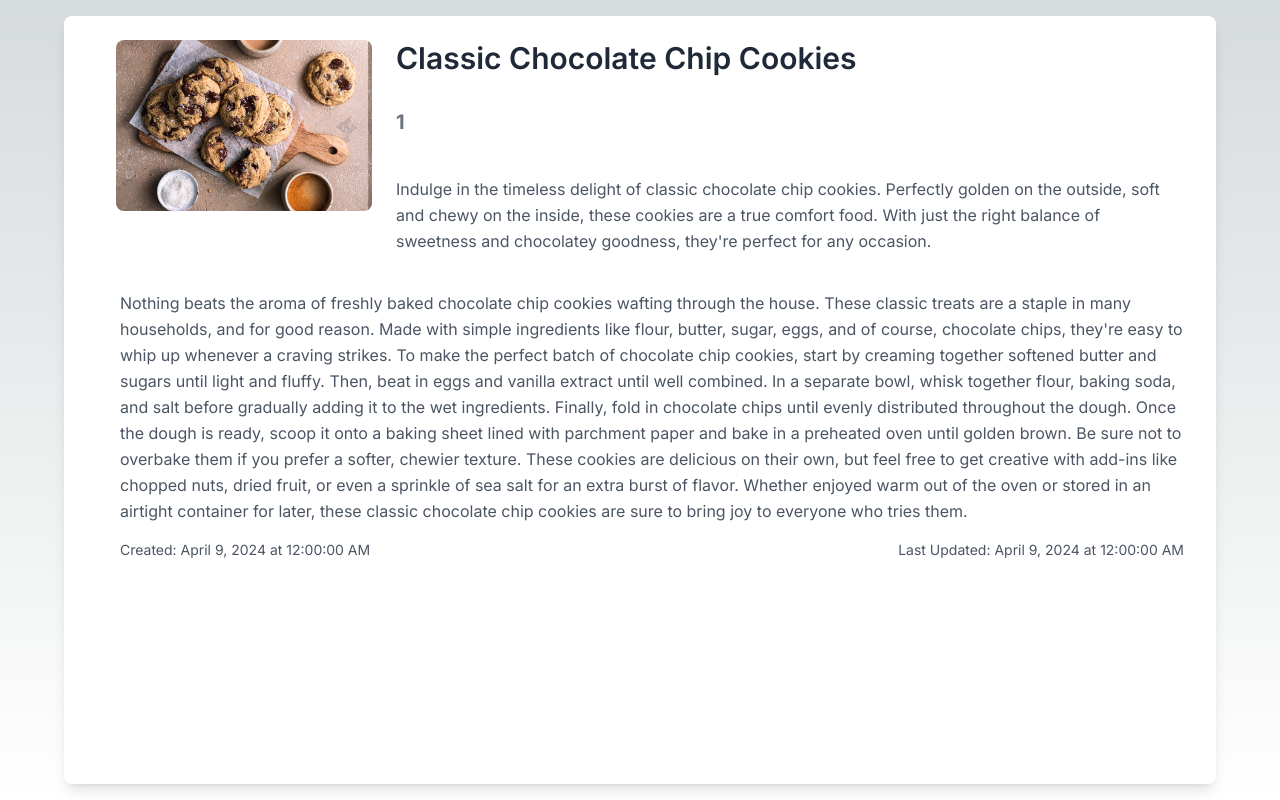
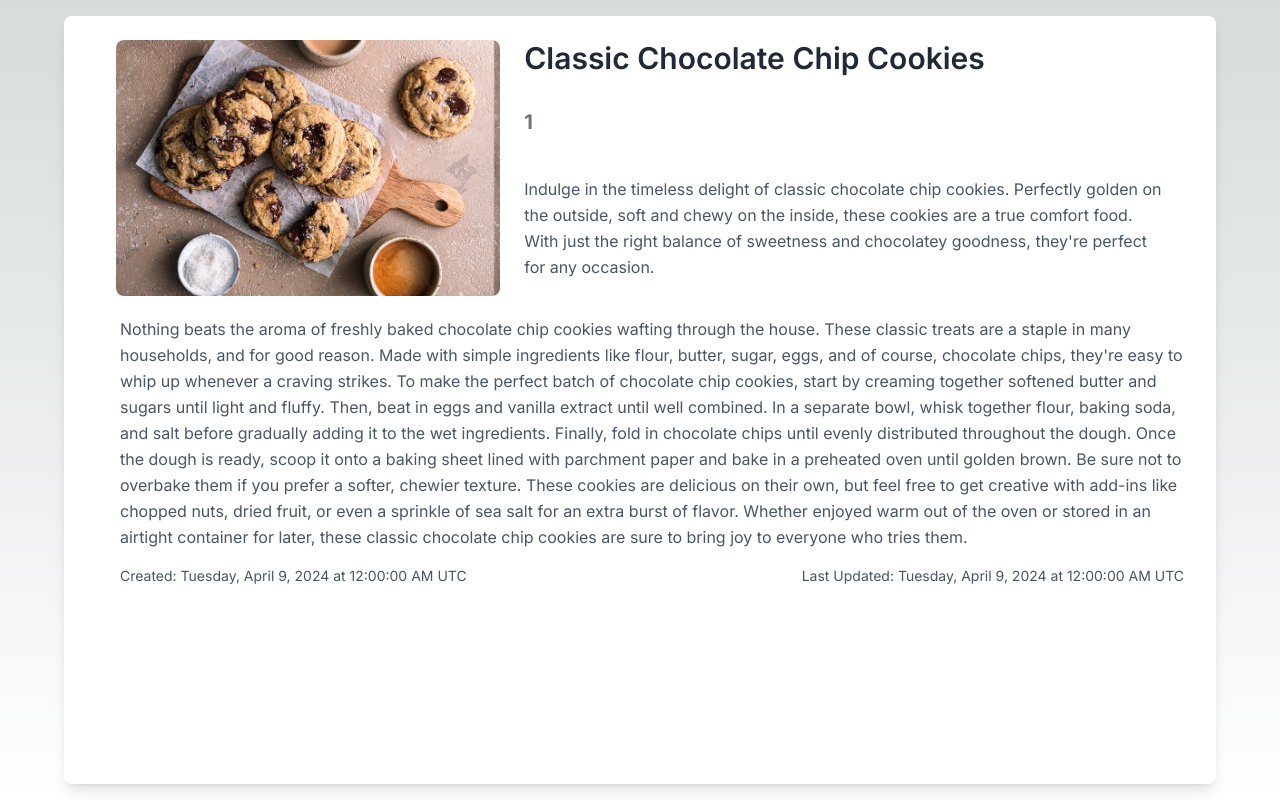
Before and after one commit to NourhanMA/blogs, a Next.js app: page /blog/1/1 in a window 1280 px wide. Built offline with nearby package versions, Linux system fonts and the light colour scheme.

Commit message:
made blog component

```diff
--- a/app/blog/[category]/[id]/page.js
+++ b/app/blog/[category]/[id]/page.js
@@ -1,50 +1,10 @@
-"use client";
-import blogs from "../../../../public/data.json";
+import Blog from "../../../components/Blog";
 
-function formatTimestamp(timestamp) {
-  const options = {
-    year: "numeric",
-    month: "long",
-    day: "numeric",
-    hour: "numeric",
-    minute: "numeric",
-    second: "numeric",
-    timeZone: "UTC",
-  };
-  const formattedDate = new Date(timestamp).toLocaleString("en-US", options);
-  return formattedDate;
-}
-export default function Blog({ params }) {
+export default function FullBlog({ params }) {
   const { category, id } = params;
-  const { title, content, description, image, pubDate, updatedDate } =
-    blogs.find((blog) => blog.id === id);
   return (
-    <div className="full-page mt-4 mb-4 max-w-6xl mx-auto px-8 py-6 bg-white shadow-lg rounded-lg overflow-hidden">
-      <div className="mr-5 ml-5 mb-5 md:flex">
-        <div className="md:flex-shrink-0">
-          <img
-            src={image}
-            alt={title}
-            className="md:w-64 h-auto object-cover object-center rounded-lg"
-          />
-        </div>
-        <div className="mt-4 md:mt-0 md:ml-6 md:flex md:flex-col md:justify-center md:gap-6">
-          <h1 className="text-gray-800 text-3xl font-semibold mb-2">{title}</h1>
-          <p className="text-gray-500 text-xl font-bold mb-4">
-            {category.replace(/%20/g, " ")}
-          </p>
-          <p className="text-gray-600 leading-relaxed mb-4">{description}</p>
-        </div>
-      </div>
-      <div className="mt-4 md:mt-0 md:ml-6">
-        <p className="text-gray-600 leading-relaxed mb-4">{content}</p>
-        <div className="flex justify-between text-sm">
-          <p className="text-gray-600">Created: {formatTimestamp(pubDate)}</p>
-          <p className="text-gray-600">
-            Last Updated: {formatTimestamp(updatedDate)}
-          </p>
-        </div>
-      </div>
-    </div>
+    <>
+      <Blog {...{ category, id }} />
+    </>
   );
 }
--- /dev/null
+++ b/app/components/Blog.js
@@ -0,0 +1,39 @@
+import blogs from "../../public/data.json";
+import formatDate from "../components/FormatDate";
+import Image from "next/image";
+
+export default function Blog({ category, id }) {
+  const { title, content, description, image, pubDate, updatedDate } =
+    blogs.find((blog) => blog.id === id);
+  return (
+    <div className="full-page mt-4 mb-4 max-w-6xl mx-auto px-8 py-6 bg-white shadow-lg rounded-lg overflow-hidden">
+      <div className="mr-5 ml-5 mb-5 md:flex">
+        <div className="md:flex-shrink-0">
+          <Image
+            src={image}
+            alt={title}
+            width={100}
+            height={60}
+            className="w-full h-auto object-cover object-center rounded-lg max-h-64 md:h-full md:w-auto"
+          />
+        </div>
+        <div className="mt-4 md:mt-0 md:ml-6 md:flex md:flex-col md:justify-center md:gap-6">
+          <h1 className="text-gray-800 text-3xl font-semibold mb-2">{title}</h1>
+          <p className="text-gray-500 text-xl font-bold mb-4">
+            {category.replace(/%20/g, " ")}
+          </p>
+          <p className="text-gray-600 leading-relaxed mb-4">{description}</p>
+        </div>
+      </div>
+      <div className="mt-4 md:mt-0 md:ml-6">
+        <p className="text-gray-600 leading-relaxed mb-4">{content}</p>
+        <div className="flex justify-between text-sm">
+          <p className="text-gray-600">Created: {formatDate(pubDate)}</p>
+          <p className="text-gray-600">
+            Last Updated: {formatDate(updatedDate)}
+          </p>
+        </div>
+      </div>
+    </div>
+  );
+}
--- /dev/null
+++ b/app/components/FormatDate.js
@@ -0,0 +1,14 @@
+export default function formatDate(dateString) {
+  const date = new Date(dateString);
+  const options = {
+    weekday: "long",
+    year: "numeric",
+    month: "long",
+    day: "numeric",
+    hour: "numeric",
+    minute: "numeric",
+    second: "numeric",
+    timeZoneName: "short",
+  };
+  return date.toLocaleDateString("en-US", options);
+}
--- a/app/components/SinglePost.js
+++ b/app/components/SinglePost.js
@@ -1,7 +1,7 @@
 "use client";
 import Image from "next/image";
-
 import { useRouter } from "next/navigation";
+import formatDate from "./FormatDate";
 
 function SinglePost({ post }) {
   const router = useRouter();
@@ -19,7 +19,9 @@ function SinglePost({ post }) {
           <p className="text-black font-semibold text-xl"> {post.title} </p>
         </div>
         <div>
-          <p className="text-gray-400 font-normal text-sm">{post.pubDate}</p>
+          <p className="text-gray-400 font-normal text-sm">
+            {formatDate(post.pubDate)}
+          </p>
         </div>
 
         <div className="description">
```
Also changed, not shown: public/data.json.
